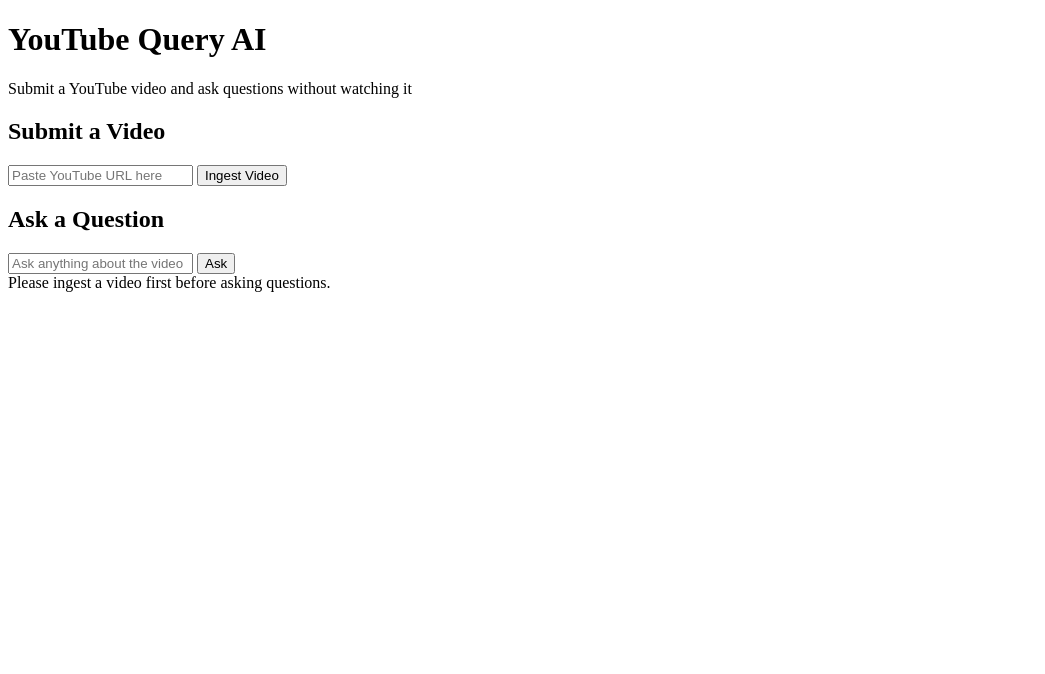
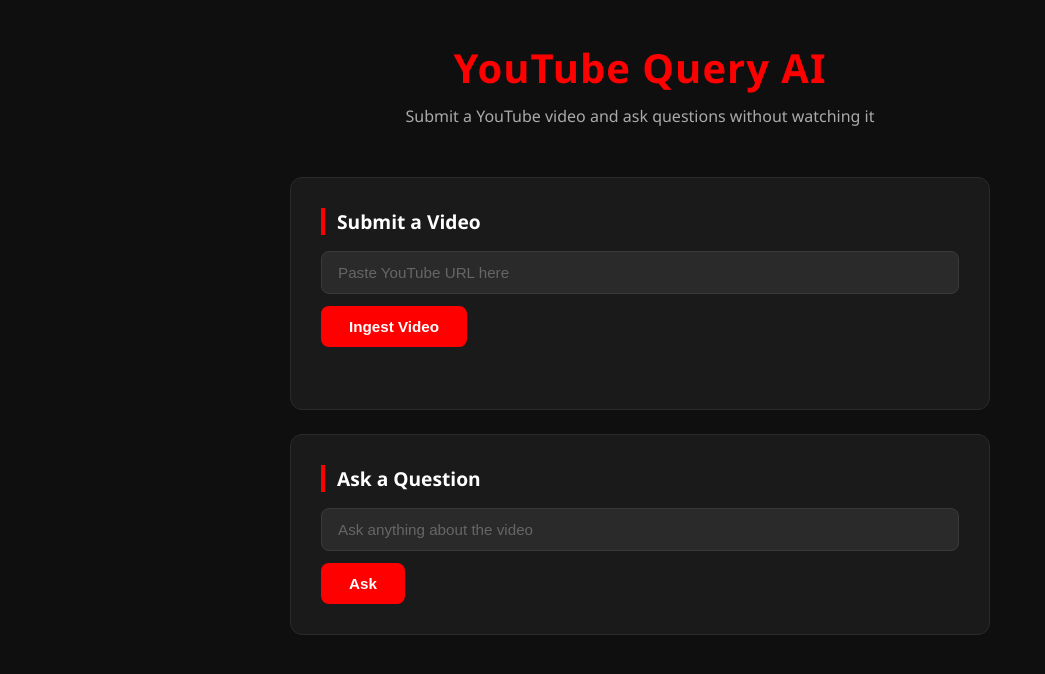
Before and after one commit to Hobim8/MultiModal-AI-Application, a plain HTML site: page static/index.html in a window 1280 px wide. Both pictures are taken after a click on the button "Ask". Shown: the whole page, without its empty margins (0-1045 px from the left). Drawn offline with Linux system fonts and the light colour scheme.

Commit message:
Add Dockerfile and docker-compose.yml; enhance HTML structure and CSS styles

```diff
--- a/static/app.js
+++ b/static/app.js
@@ -65,8 +65,10 @@
 
     if (response.ok) {
       answerBox.textContent = data.answer;
+      answerBox.classList.add("visible");
     } else {
       answerBox.textContent = `Error: ${data.detail}`;
+      answerBox.classList.add("visible");
     }
   } catch (error) {
     answerBox.textContent = "Something went wrong. Please try again.";
--- a/static/index.html
+++ b/static/index.html
@@ -1,9 +1,10 @@
-<!DOCTYPE html>
+<!doctype html>
 <html lang="en">
   <head>
-    <meta charset="UTF-8">
-    <meta name="viewport" content="width=device-width, initial-scale=1.0">
+    <meta charset="UTF-8" />
+    <meta name="viewport" content="width=device-width, initial-scale=1.0" />
     <title>YouTube Query AI</title>
+    <link rel="stylesheet" href="/static/style.css" />
   </head>
   <body>
     <!-- Header -->
@@ -23,7 +24,11 @@
     <!-- Query Section -->
     <section id="query-section">
       <h2>Ask a Question</h2>
-        <input type="text" id="question-input" placeholder="Ask anything about the video" />
+      <input
+        type="text"
+        id="question-input"
+        placeholder="Ask anything about the video"
+      />
       <button id="query-btn">Ask</button>
       <div id="answer-box"></div>
     </section>
--- /dev/null
+++ b/static/style.css
@@ -0,0 +1,117 @@
+* {
+  margin: 0;
+  padding: 0;
+  box-sizing: border-box;
+}
+
+body {
+  background-color: #0f0f0f;
+  color: #ffffff;
+  font-family: "Segoe UI", Tahoma, Geneva, Verdana, sans-serif;
+  min-height: 100vh;
+  display: flex;
+  flex-direction: column;
+  align-items: center;
+  padding: 40px 20px;
+}
+
+header {
+  text-align: center;
+  margin-bottom: 50px;
+}
+
+header h1 {
+  font-size: 2.5rem;
+  color: #ff0000;
+  margin-bottom: 10px;
+  letter-spacing: 1px;
+}
+
+header p {
+  font-size: 1rem;
+  color: #aaaaaa;
+}
+
+section {
+  background-color: #1a1a1a;
+  border-radius: 12px;
+  padding: 30px;
+  width: 100%;
+  max-width: 700px;
+  margin-bottom: 24px;
+  border: 1px solid #2a2a2a;
+}
+
+section h2 {
+  font-size: 1.2rem;
+  color: #ffffff;
+  margin-bottom: 16px;
+  border-left: 4px solid #ff0000;
+  padding-left: 12px;
+}
+
+input[type="text"] {
+  width: 100%;
+  padding: 12px 16px;
+  background-color: #2a2a2a;
+  border: 1px solid #3a3a3a;
+  border-radius: 8px;
+  color: #ffffff;
+  font-size: 0.95rem;
+  margin-bottom: 12px;
+  outline: none;
+  transition: border-color 0.2s;
+}
+
+input[type="text"]:focus {
+  border-color: #ff0000;
+}
+
+input[type="text"]::placeholder {
+  color: #666666;
+}
+
+button {
+  background-color: #ff0000;
+  color: #ffffff;
+  border: none;
+  padding: 12px 28px;
+  border-radius: 8px;
+  font-size: 0.95rem;
+  font-weight: 600;
+  cursor: pointer;
+  transition: background-color 0.2s;
+}
+
+button:hover {
+  background-color: #cc0000;
+}
+
+button:active {
+  background-color: #aa0000;
+}
+
+#ingest-status {
+  margin-top: 12px;
+  font-size: 0.9rem;
+  color: #aaaaaa;
+  min-height: 20px;
+}
+
+#answer-box {
+  margin-top: 16px;
+  padding: 16px;
+  background-color: #2a2a2a;
+  border-radius: 8px;
+  font-size: 0.95rem;
+  line-height: 1.7;
+  color: #dddddd;
+  min-height: 60px;
+  white-space: pre-wrap;
+  border-left: 4px solid #ff0000;
+  display: none;
+}
+
+#answer-box.visible {
+  display: block;
+}
```
Also changed, not shown: 2 other files. Lines whose indentation alone changed are shown as unchanged.
